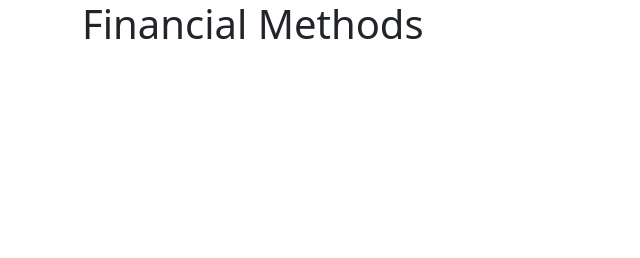
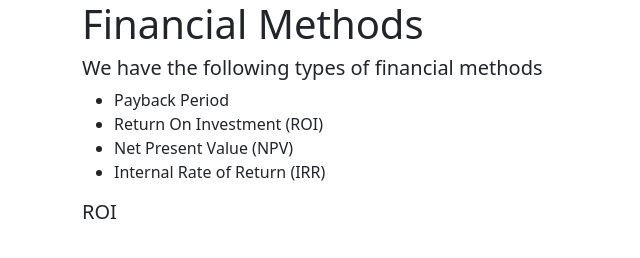
Before and after one commit to edwinkim16/Financial-Methods, a plain HTML site: page index.html in a window 1280 px wide. Shown: the whole page, without its empty margins (0-640 px from the left). Drawn offline with nearby package versions, Linux system fonts and the light colour scheme.

Commit message:
Listing various financial methods

```diff
--- a/index.html
+++ b/index.html
@@ -11,7 +11,16 @@
 
     <div class="container">
         <h1>Financial Methods</h1>
-        <form action=""></form>
+        <h5>We have the following types of financial methods</h5>
+        <ul>
+            <li>Payback Period</li>
+            <li>Return On Investment (ROI)</li>
+            <li>Net Present Value (NPV)</li>
+            <li>Internal Rate of Return (IRR)</li>
+        </ul>
+        <form action="">
+            <h5>ROI</h5>
+        </form>
     </div>
 
     <script src="script.js"></script>
```
